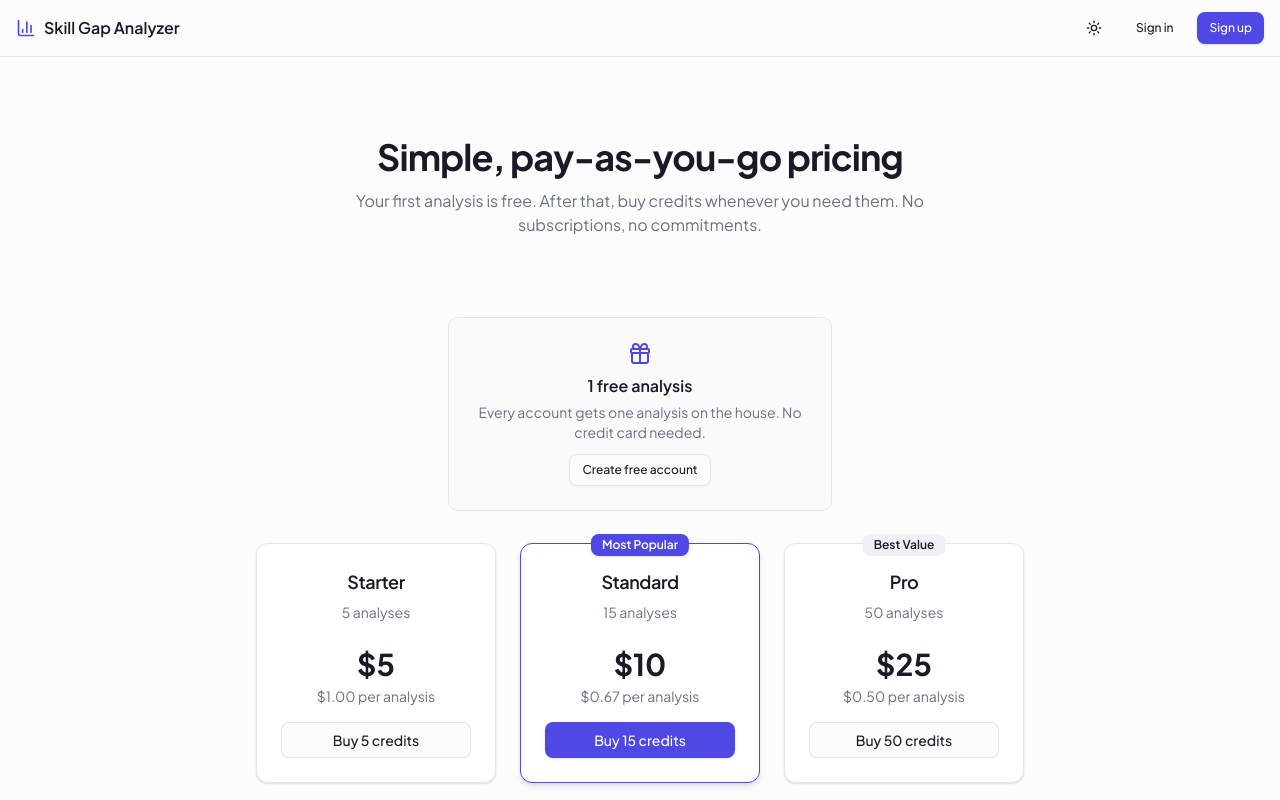
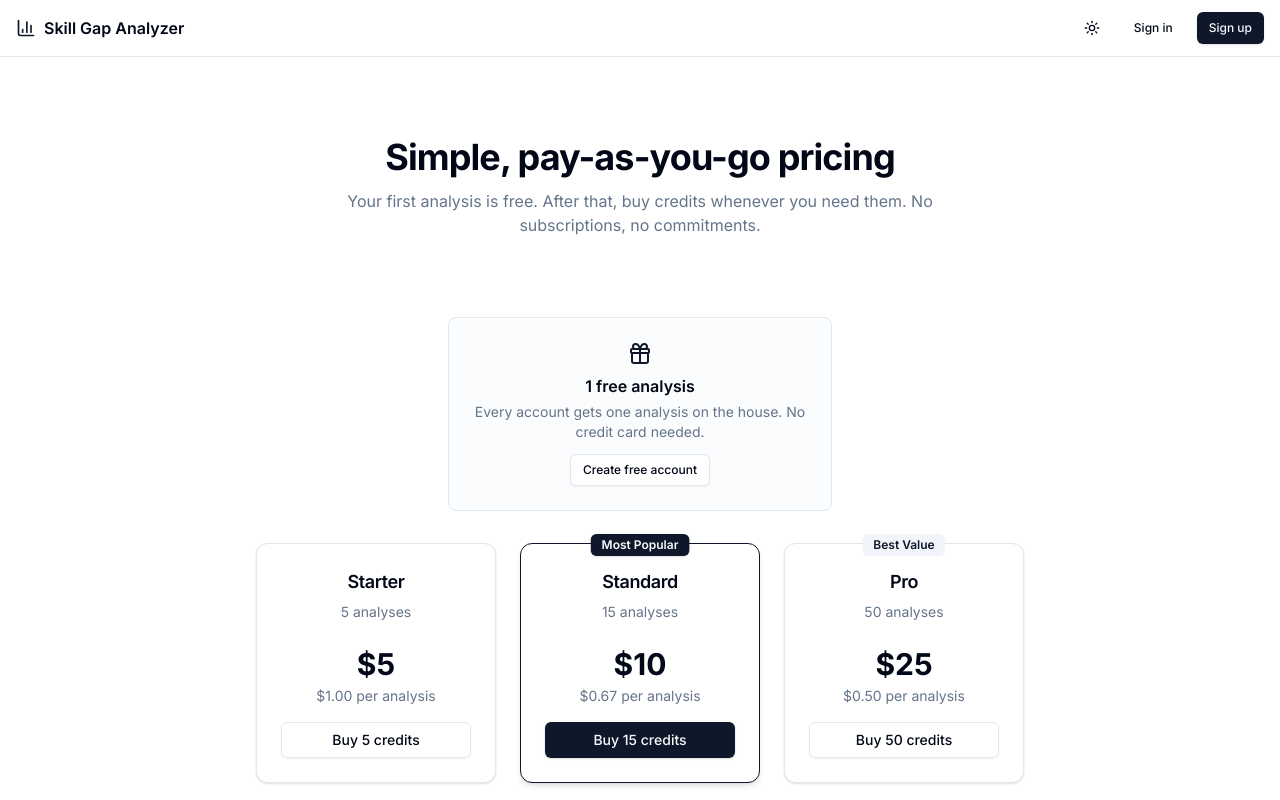
Before and after one commit to 1shanpanta/skill-gap-analyzer, a Next.js app in the folder client/: page /pricing in a window 1280 px wide. Shown: the top 800 px of the page. Built offline with nearby package versions, Linux system fonts and the light colour scheme; no server answers.

Commit message:
[revert] undo all style changes, restore original black/white aesthetic

```diff
--- a/client/src/app/globals.css
+++ b/client/src/app/globals.css
@@ -4,48 +4,48 @@
 
 @layer base {
   :root {
-    --background: 0 0% 99%;
-    --foreground: 234 20% 12%;
+    --background: 0 0% 100%;
+    --foreground: 222.2 84% 4.9%;
     --card: 0 0% 100%;
-    --card-foreground: 234 20% 12%;
+    --card-foreground: 222.2 84% 4.9%;
     --popover: 0 0% 100%;
-    --popover-foreground: 234 20% 12%;
-    --primary: 243 75% 59%;
-    --primary-foreground: 0 0% 100%;
-    --secondary: 220 25% 95%;
-    --secondary-foreground: 234 20% 12%;
-    --muted: 220 20% 96%;
-    --muted-foreground: 220 10% 46%;
-    --accent: 173 58% 39%;
-    --accent-foreground: 0 0% 100%;
-    --destructive: 0 84% 60%;
-    --destructive-foreground: 0 0% 100%;
-    --border: 220 20% 91%;
-    --input: 220 20% 91%;
-    --ring: 243 75% 59%;
-    --radius: 0.625rem;
+    --popover-foreground: 222.2 84% 4.9%;
+    --primary: 222.2 47.4% 11.2%;
+    --primary-foreground: 210 40% 98%;
+    --secondary: 210 40% 96.1%;
+    --secondary-foreground: 222.2 47.4% 11.2%;
+    --muted: 210 40% 96.1%;
+    --muted-foreground: 215.4 16.3% 46.9%;
+    --accent: 210 40% 96.1%;
+    --accent-foreground: 222.2 47.4% 11.2%;
+    --destructive: 0 84.2% 60.2%;
+    --destructive-foreground: 210 40% 98%;
+    --border: 214.3 31.8% 91.4%;
+    --input: 214.3 31.8% 91.4%;
+    --ring: 222.2 84% 4.9%;
+    --radius: 0.5rem;
   }
 
   .dark {
-    --background: 234 20% 6%;
-    --foreground: 220 15% 92%;
-    --card: 234 18% 8%;
-    --card-foreground: 220 15% 92%;
-    --popover: 234 18% 8%;
-    --popover-foreground: 220 15% 92%;
-    --primary: 243 75% 64%;
-    --primary-foreground: 0 0% 100%;
-    --secondary: 234 15% 14%;
-    --secondary-foreground: 220 15% 92%;
-    --muted: 234 15% 14%;
-    --muted-foreground: 220 10% 55%;
-    --accent: 173 58% 44%;
-    --accent-foreground: 0 0% 100%;
-    --destructive: 0 62% 40%;
+    --background: 0 0% 3.9%;
+    --foreground: 0 0% 98%;
+    --card: 0 0% 3.9%;
+    --card-foreground: 0 0% 98%;
+    --popover: 0 0% 3.9%;
+    --popover-foreground: 0 0% 98%;
+    --primary: 0 0% 98%;
+    --primary-foreground: 0 0% 9%;
+    --secondary: 0 0% 14.9%;
+    --secondary-foreground: 0 0% 98%;
+    --muted: 0 0% 14.9%;
+    --muted-foreground: 0 0% 63.9%;
+    --accent: 0 0% 14.9%;
+    --accent-foreground: 0 0% 98%;
+    --destructive: 0 62.8% 30.6%;
     --destructive-foreground: 0 0% 98%;
-    --border: 234 12% 16%;
-    --input: 234 12% 16%;
-    --ring: 243 75% 64%;
+    --border: 0 0% 14.9%;
+    --input: 0 0% 14.9%;
+    --ring: 0 0% 83.1%;
   }
 }
 
--- a/client/src/app/layout.tsx
+++ b/client/src/app/layout.tsx
@@ -1,12 +1,11 @@
 import type { Metadata } from "next";
-import { Plus_Jakarta_Sans } from "next/font/google";
+import { Inter } from "next/font/google";
 import { Providers } from "@/components/providers";
 import "./globals.css";
 
-const jakarta = Plus_Jakarta_Sans({
+const inter = Inter({
   subsets: ["latin"],
-  variable: "--font-jakarta",
-  weight: ["300", "400", "500", "600", "700", "800"],
+  variable: "--font-inter",
 });
 
 const siteUrl = "https://skill-gap-analyzer-nine.vercel.app";
@@ -85,7 +84,7 @@ export default function RootLayout({
 }>) {
   return (
     <html lang="en" suppressHydrationWarning>
-      <body className={`${jakarta.variable} font-sans antialiased`}>
+      <body className={`${inter.variable} font-sans antialiased`}>
         <script
           type="application/ld+json"
           dangerouslySetInnerHTML={{ __html: JSON.stringify(jsonLd) }}
--- a/client/src/components/dashboard-stats.tsx
+++ b/client/src/components/dashboard-stats.tsx
@@ -10,12 +10,12 @@ export function DashboardStats() {
 
   if (isLoading) {
     return (
-      <div className="grid gap-3 sm:grid-cols-2 lg:grid-cols-4">
+      <div className="grid gap-4 sm:grid-cols-2 lg:grid-cols-4">
         {Array.from({ length: 4 }).map((_, i) => (
-          <Card key={i} className="border-dashed">
+          <Card key={i}>
             <CardContent className="p-4">
-              <Skeleton className="h-3 w-20" />
-              <Skeleton className="mt-3 h-7 w-14" />
+              <Skeleton className="h-4 w-24" />
+              <Skeleton className="mt-2 h-8 w-16" />
             </CardContent>
           </Card>
         ))}
@@ -27,49 +27,47 @@ export function DashboardStats() {
 
   const cards = [
     {
-      label: "Analyses",
+      label: "Total Analyses",
       value: stats.total,
       icon: BarChart3,
-      accent: "bg-primary/10 text-primary",
+      color: "text-blue-600 dark:text-blue-400",
     },
     {
       label: "Completed",
       value: stats.completed,
       icon: CheckCircle2,
-      accent: "bg-emerald-500/10 text-emerald-600 dark:text-emerald-400",
+      color: "text-green-600 dark:text-green-400",
     },
     {
       label: "Avg Score",
-      value: stats.average_score !== null ? `${Math.round(stats.average_score)}%` : "\u2014",
+      value: stats.average_score !== null ? `${Math.round(stats.average_score)}%` : "—",
       icon: Target,
-      accent: "bg-accent/10 text-accent",
+      color: "text-purple-600 dark:text-purple-400",
     },
     {
       label: "Success Rate",
       value:
         stats.total > 0
           ? `${Math.round((stats.completed / stats.total) * 100)}%`
-          : "\u2014",
+          : "—",
       icon: TrendingUp,
-      accent: "bg-orange-500/10 text-orange-600 dark:text-orange-400",
+      color: "text-orange-600 dark:text-orange-400",
     },
   ];
 
   return (
-    <div className="grid gap-3 sm:grid-cols-2 lg:grid-cols-4">
+    <div className="grid gap-4 sm:grid-cols-2 lg:grid-cols-4">
       {cards.map((card) => {
         const Icon = card.icon;
         return (
-          <Card key={card.label} className="group transition-colors hover:border-primary/20">
-            <CardContent className="flex items-center gap-3 p-4">
-              <div className={`flex h-9 w-9 shrink-0 items-center justify-center rounded-lg ${card.accent}`}>
-                <Icon className="h-4 w-4" />
+          <Card key={card.label}>
+            <CardContent className="flex items-center gap-4 p-4">
+              <div className={card.color}>
+                <Icon className="h-5 w-5" />
               </div>
               <div>
-                <p className="text-[11px] font-medium uppercase tracking-wider text-muted-foreground">
-                  {card.label}
-                </p>
-                <p className="text-xl font-bold tracking-tight">{card.value}</p>
+                <p className="text-xs text-muted-foreground">{card.label}</p>
+                <p className="text-2xl font-bold">{card.value}</p>
               </div>
             </CardContent>
           </Card>
--- a/client/src/components/score-breakdown.tsx
+++ b/client/src/components/score-breakdown.tsx
@@ -17,7 +17,6 @@ interface BarItem {
   value: number;
   weightKey: string;
   color: string;
-  bg: string;
 }
 
 const BARS: BarItem[] = [
@@ -25,29 +24,25 @@ const BARS: BarItem[] = [
     label: "Skill Match",
     value: 0,
     weightKey: "skill_match",
-    color: "bg-primary",
-    bg: "bg-primary/10",
+    color: "bg-blue-500",
   },
   {
     label: "Seniority Alignment",
     value: 0,
     weightKey: "seniority_alignment",
-    color: "bg-violet-500",
-    bg: "bg-violet-500/10",
+    color: "bg-purple-500",
   },
   {
     label: "GitHub Signal",
     value: 0,
     weightKey: "github_signal",
-    color: "bg-accent",
-    bg: "bg-accent/10",
+    color: "bg-emerald-500",
   },
   {
     label: "Bonus Factors",
     value: 0,
     weightKey: "bonus_factors",
     color: "bg-amber-500",
-    bg: "bg-amber-500/10",
   },
 ];
 
@@ -69,37 +64,34 @@ export function ScoreBreakdownCard({ breakdown }: ScoreBreakdownProps) {
         {items.map((item) => {
           const percentage = Math.max(0, Math.min(100, item.actualValue));
           return (
-            <div key={item.weightKey} className="space-y-2">
+            <div key={item.weightKey} className="space-y-1.5">
               <div className="flex items-center justify-between text-sm">
+                <span className="font-medium text-foreground">
+                  {item.label}
+                </span>
                 <div className="flex items-center gap-2">
-                  <span className={`h-2 w-2 rounded-full ${item.color}`} />
-                  <span className="font-medium text-foreground">
-                    {item.label}
+                  <span className="text-muted-foreground text-xs">
+                    weight: {Math.round(item.weight * 100)}%
                   </span>
-                </div>
-                <div className="flex items-center gap-2">
-                  <span className="rounded bg-muted px-1.5 py-0.5 text-[10px] font-medium text-muted-foreground">
-                    {Math.round(item.weight * 100)}%w
-                  </span>
-                  <span className="font-bold tabular-nums text-foreground">
+                  <span className="font-semibold tabular-nums text-foreground">
                     {Math.round(percentage)}%
                   </span>
                 </div>
               </div>
-              <div className="h-2 w-full overflow-hidden rounded-full bg-muted">
+              <div className="h-2.5 w-full rounded-full bg-muted">
                 <div
-                  className={`h-full rounded-full transition-all duration-700 ease-out ${item.color}`}
+                  className={`h-full rounded-full transition-all duration-500 ease-out ${item.color}`}
                   style={{ width: `${percentage}%` }}
                 />
               </div>
             </div>
           );
         })}
-        <div className="mt-2 flex items-center justify-between rounded-lg bg-muted/50 px-3 py-2.5">
+        <div className="mt-4 flex items-center justify-between border-t pt-4">
           <span className="text-sm font-semibold text-foreground">
             Weighted Total
           </span>
-          <span className="text-xl font-extrabold tracking-tight text-primary">
+          <span className="text-lg font-bold text-foreground">
             {Math.round(breakdown.weighted_total)}%
           </span>
         </div>
--- a/client/src/components/score-gauge.tsx
+++ b/client/src/components/score-gauge.tsx
@@ -6,10 +6,10 @@ interface ScoreGaugeProps {
 }
 
 function getScoreColor(score: number): string {
-  if (score < 40) return "hsl(0, 84%, 60%)";
-  if (score <= 60) return "hsl(25, 95%, 53%)";
-  if (score <= 75) return "hsl(45, 93%, 47%)";
-  return "hsl(152, 69%, 47%)";
+  if (score < 40) return "#ef4444"; // red
+  if (score <= 60) return "#f97316"; // orange
+  if (score <= 75) return "#eab308"; // yellow
+  return "#22c55e"; // green
 }
 
 function getScoreLabel(score: number): string {
@@ -19,39 +19,25 @@ function getScoreLabel(score: number): string {
   return "Excellent";
 }
 
-function getScoreGlow(score: number): string {
-  if (score < 40) return "rgba(239, 68, 68, 0.15)";
-  if (score <= 60) return "rgba(249, 115, 22, 0.15)";
-  if (score <= 75) return "rgba(234, 179, 8, 0.15)";
-  return "rgba(34, 197, 94, 0.15)";
-}
-
 export function ScoreGauge({ score, size = 180 }: ScoreGaugeProps) {
-  const strokeWidth = size * 0.07;
-  const radius = (size - strokeWidth * 2) / 2;
+  const strokeWidth = size * 0.08;
+  const radius = (size - strokeWidth) / 2;
   const circumference = 2 * Math.PI * radius;
   const clampedScore = Math.max(0, Math.min(100, score));
   const progress = (clampedScore / 100) * circumference;
   const color = getScoreColor(clampedScore);
   const label = getScoreLabel(clampedScore);
-  const glow = getScoreGlow(clampedScore);
 
   return (
-    <div className="flex flex-col items-center gap-3">
-      <div
-        className="relative rounded-full"
-        style={{
-          width: size,
-          height: size,
-          boxShadow: `0 0 ${size * 0.4}px ${size * 0.1}px ${glow}`,
-        }}
-      >
+    <div className="flex flex-col items-center gap-2">
+      <div className="relative" style={{ width: size, height: size }}>
         <svg
           width={size}
           height={size}
           viewBox={`0 0 ${size} ${size}`}
           className="transform -rotate-90"
         >
+          {/* Background circle */}
           <circle
             cx={size / 2}
             cy={size / 2}
@@ -59,8 +45,9 @@ export function ScoreGauge({ score, size = 180 }: ScoreGaugeProps) {
             fill="none"
             stroke="currentColor"
             strokeWidth={strokeWidth}
-            className="text-muted/20"
+            className="text-muted/30"
           />
+          {/* Progress circle */}
           <circle
             cx={size / 2}
             cy={size / 2}
@@ -71,37 +58,28 @@ export function ScoreGauge({ score, size = 180 }: ScoreGaugeProps) {
             strokeDasharray={circumference}
             strokeDashoffset={circumference - progress}
             strokeLinecap="round"
-            className="transition-all duration-1000 ease-out"
+            className="transition-all duration-700 ease-out"
           />
         </svg>
+        {/* Score number overlay */}
         <div className="absolute inset-0 flex flex-col items-center justify-center">
           <span
-            className="font-extrabold tracking-tight text-foreground"
-            style={{ fontSize: size * 0.3 }}
+            className="font-bold text-foreground"
+            style={{ fontSize: size * 0.28 }}
           >
             {Math.round(clampedScore)}
           </span>
           <span
-            className="text-muted-foreground"
-            style={{ fontSize: size * 0.08 }}
+            className="text-muted-foreground font-medium"
+            style={{ fontSize: size * 0.09 }}
           >
             out of 100
           </span>
         </div>
       </div>
-      <div
-        className="inline-flex items-center gap-1.5 rounded-full px-3 py-1 text-xs font-semibold"
-        style={{
-          color,
-          backgroundColor: glow,
-        }}
-      >
-        <span
-          className="h-1.5 w-1.5 rounded-full"
-          style={{ backgroundColor: color }}
-        />
+      <span className="text-sm font-semibold" style={{ color }}>
         {label}
-      </div>
+      </span>
     </div>
   );
 }
--- a/client/tailwind.config.ts
+++ b/client/tailwind.config.ts
@@ -14,7 +14,7 @@ const config: Config = {
   	extend: {
   		fontFamily: {
   			sans: [
-  				'var(--font-jakarta)',
+  				'var(--font-inter)',
   				'system-ui',
   				'sans-serif'
   			]
```
Also changed, not shown: client/src/app/(app)/dashboard/page.tsx (+5 -11 lines), client/src/app/page.tsx (+6 -14 lines), client/src/components/navbar.tsx (+3 -5 lines).
